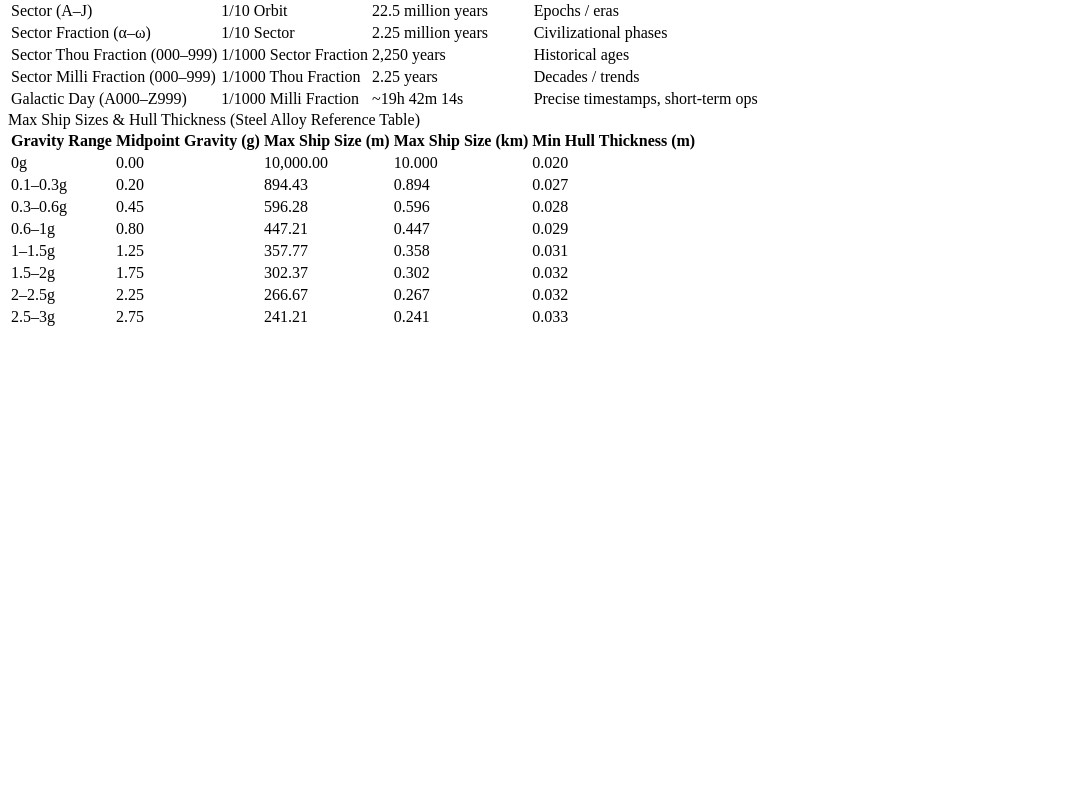
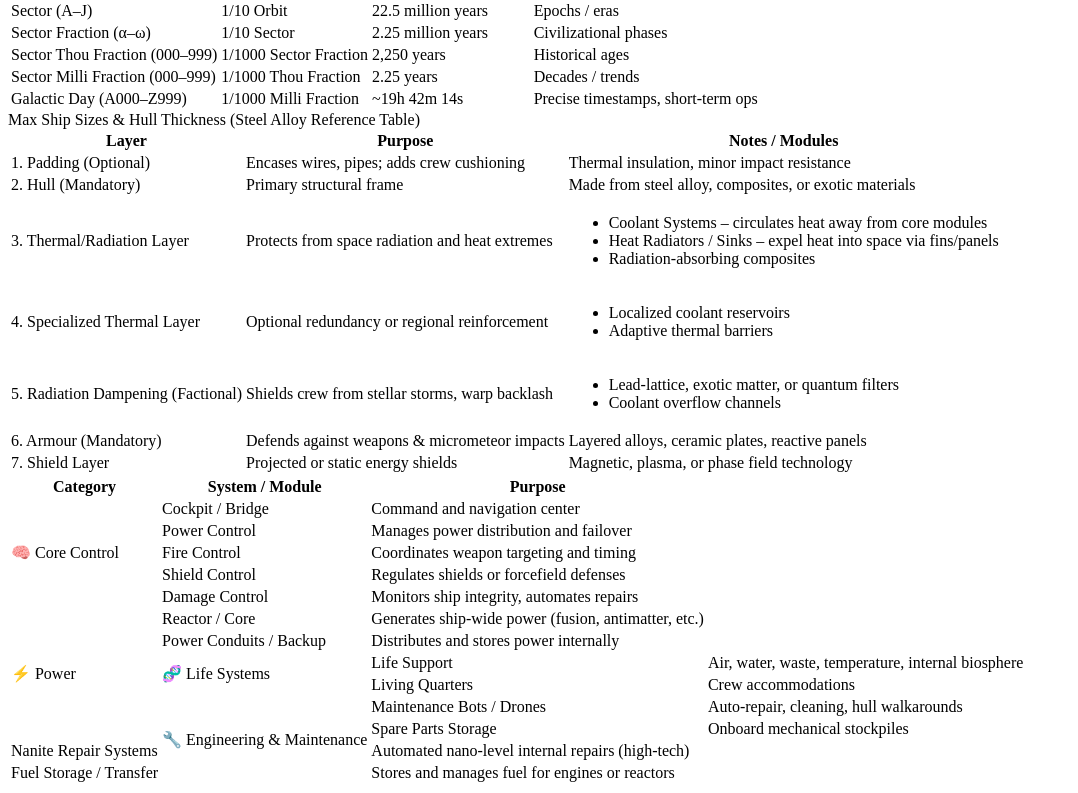
Before and after one commit to EddyUnavailable/sorynari, a Next.js app: page /universeLore in a window 1280 px wide. Shown: the part 803-1596 px from the top of the page, without its empty margins (0-1078 px from the left). Before the commit the page ends 1140 px from the top, so only its background shows below. Built offline with nearby package versions, Linux system fonts and the light colour scheme.

Commit message:
uni update1

```diff
--- a/src/app/universeLore/page.js
+++ b/src/app/universeLore/page.js
@@ -72,6 +72,8 @@ export default function UniverseLore() {
               </tr>
             </tbody>
           </table>
+
+
           <h2 className="text-2xl font-semibold mt-4 mb-2">📜 Galactic Tech Rules</h2>
       <ul className="list-disc list-inside space-y-2">
         <li><strong>No Warp Drive:</strong> Hyperspace is the only method of interstellar travel, and it is slow and dangerous.</li>
@@ -143,74 +145,144 @@ export default function UniverseLore() {
             </tbody>
           </table>
         </div>
+
         <div> Max Ship Sizes & Hull Thickness (Steel Alloy Reference Table)</div>
-        <table className="table-auto border-collapse border border-gray-400 w-full text-sm text-left">
+
+
+<table className="table-auto border-collapse border border-gray-400 w-full text-sm text-left">
   <thead className="bg-gray-100">
     <tr>
-      <th className="border border-gray-300 px-4 py-2">Gravity Range</th>
-      <th className="border border-gray-300 px-4 py-2">Midpoint Gravity (g)</th>
-      <th className="border border-gray-300 px-4 py-2">Max Ship Size (m)</th>
-      <th className="border border-gray-300 px-4 py-2">Max Ship Size (km)</th>
-      <th className="border border-gray-300 px-4 py-2">Min Hull Thickness (m)</th>
+      <th className="border border-gray-300 px-4 py-2">Layer</th>
+      <th className="border border-gray-300 px-4 py-2">Purpose</th>
+      <th className="border border-gray-300 px-4 py-2">Notes / Modules</th>
     </tr>
   </thead>
   <tbody>
-    <tr>
-      <td className="border px-4 py-2">0g</td>
-      <td className="border px-4 py-2">0.00</td>
-      <td className="border px-4 py-2">10,000.00</td>
-      <td className="border px-4 py-2">10.000</td>
-      <td className="border px-4 py-2">0.020</td>
+    <tr className="bg-gray-50">
+      <td className="border px-4 py-2">1. Padding (Optional)</td>
+      <td className="border px-4 py-2">Encases wires, pipes; adds crew cushioning</td>
+      <td className="border px-4 py-2">Thermal insulation, minor impact resistance</td>
     </tr>
     <tr>
-      <td className="border px-4 py-2">0.1–0.3g</td>
-      <td className="border px-4 py-2">0.20</td>
-      <td className="border px-4 py-2">894.43</td>
-      <td className="border px-4 py-2">0.894</td>
-      <td className="border px-4 py-2">0.027</td>
+      <td className="border px-4 py-2">2. Hull (Mandatory)</td>
+      <td className="border px-4 py-2">Primary structural frame</td>
+      <td className="border px-4 py-2">Made from steel alloy, composites, or exotic materials</td>
+    </tr>
+    <tr className="bg-gray-50">
+      <td className="border px-4 py-2">3. Thermal/Radiation Layer</td>
+      <td className="border px-4 py-2">Protects from space radiation and heat extremes</td>
+      <td className="border px-4 py-2">
+        <ul className="list-disc list-inside">
+          <li>Coolant Systems – circulates heat away from core modules</li>
+          <li>Heat Radiators / Sinks – expel heat into space via fins/panels</li>
+          <li>Radiation-absorbing composites</li>
+        </ul>
+      </td>
     </tr>
     <tr>
-      <td className="border px-4 py-2">0.3–0.6g</td>
-      <td className="border px-4 py-2">0.45</td>
-      <td className="border px-4 py-2">596.28</td>
-      <td className="border px-4 py-2">0.596</td>
-      <td className="border px-4 py-2">0.028</td>
+      <td className="border px-4 py-2">4. Specialized Thermal Layer</td>
+      <td className="border px-4 py-2">Optional redundancy or regional reinforcement</td>
+      <td className="border px-4 py-2">
+        <ul className="list-disc list-inside">
+          <li>Localized coolant reservoirs</li>
+          <li>Adaptive thermal barriers</li>
+        </ul>
+      </td>
+    </tr>
+    <tr className="bg-gray-50">
+      <td className="border px-4 py-2">5. Radiation Dampening (Factional)</td>
+      <td className="border px-4 py-2">Shields crew from stellar storms, warp backlash</td>
+      <td className="border px-4 py-2">
+        <ul className="list-disc list-inside">
+          <li>Lead-lattice, exotic matter, or quantum filters</li>
+          <li>Coolant overflow channels</li>
+        </ul>
+      </td>
     </tr>
     <tr>
-      <td className="border px-4 py-2">0.6–1g</td>
-      <td className="border px-4 py-2">0.80</td>
-      <td className="border px-4 py-2">447.21</td>
-      <td className="border px-4 py-2">0.447</td>
-      <td className="border px-4 py-2">0.029</td>
+      <td className="border px-4 py-2">6. Armour (Mandatory)</td>
+      <td className="border px-4 py-2">Defends against weapons & micrometeor impacts</td>
+      <td className="border px-4 py-2">Layered alloys, ceramic plates, reactive panels</td>
+    </tr>
+    <tr className="bg-gray-50">
+      <td className="border px-4 py-2">7. Shield Layer</td>
+      <td className="border px-4 py-2">Projected or static energy shields</td>
+      <td className="border px-4 py-2">Magnetic, plasma, or phase field technology</td>
+    </tr>
+  </tbody>
+</table>
+
+
+<table className="table-auto border-collapse border border-gray-400 w-full text-sm text-left">
+  <thead className="bg-gray-100">
+    <tr>
+      <th className="border border-gray-300 px-4 py-2">Category</th>
+      <th className="border border-gray-300 px-4 py-2">System / Module</th>
+      <th className="border border-gray-300 px-4 py-2">Purpose</th>
+    </tr>
+  </thead>
+  <tbody>
+    <tr className="bg-gray-50">
+      <td className="border px-4 py-2" rowSpan="5">🧠 Core Control</td>
+      <td className="border px-4 py-2">Cockpit / Bridge</td>
+      <td className="border px-4 py-2">Command and navigation center</td>
     </tr>
     <tr>
-      <td className="border px-4 py-2">1–1.5g</td>
-      <td className="border px-4 py-2">1.25</td>
-      <td className="border px-4 py-2">357.77</td>
-      <td className="border px-4 py-2">0.358</td>
-      <td className="border px-4 py-2">0.031</td>
+      <td className="border px-4 py-2">Power Control</td>
+      <td className="border px-4 py-2">Manages power distribution and failover</td>
     </tr>
     <tr>
-      <td className="border px-4 py-2">1.5–2g</td>
-      <td className="border px-4 py-2">1.75</td>
-      <td className="border px-4 py-2">302.37</td>
-      <td className="border px-4 py-2">0.302</td>
-      <td className="border px-4 py-2">0.032</td>
+      <td className="border px-4 py-2">Fire Control</td>
+      <td className="border px-4 py-2">Coordinates weapon targeting and timing</td>
     </tr>
     <tr>
-      <td className="border px-4 py-2">2–2.5g</td>
-      <td className="border px-4 py-2">2.25</td>
-      <td className="border px-4 py-2">266.67</td>
-      <td className="border px-4 py-2">0.267</td>
-      <td className="border px-4 py-2">0.032</td>
+      <td className="border px-4 py-2">Shield Control</td>
+      <td className="border px-4 py-2">Regulates shields or forcefield defenses</td>
     </tr>
     <tr>
-      <td className="border px-4 py-2">2.5–3g</td>
-      <td className="border px-4 py-2">2.75</td>
-      <td className="border px-4 py-2">241.21</td>
-      <td className="border px-4 py-2">0.241</td>
-      <td className="border px-4 py-2">0.033</td>
+      <td className="border px-4 py-2">Damage Control</td>
+      <td className="border px-4 py-2">Monitors ship integrity, automates repairs</td>
     </tr>
+
+    <tr className="bg-gray-50">
+      <td className="border px-4 py-2" rowSpan="6">⚡ Power</td>
+      <td className="border px-4 py-2">Reactor / Core</td>
+      <td className="border px-4 py-2">Generates ship-wide power (fusion, antimatter, etc.)</td>
+    </tr>
+    <tr>
+      <td className="border px-4 py-2">Power Conduits / Backup</td>
+      <td className="border px-4 py-2">Distributes and stores power internally</td>
+    </tr>
+
+    <tr className="bg-gray-50">
+      <td className="border px-4 py-2" rowSpan="2">🧬 Life Systems</td>
+      <td className="border px-4 py-2">Life Support</td>
+      <td className="border px-4 py-2">Air, water, waste, temperature, internal biosphere</td>
+    </tr>
+    <tr>
+      <td className="border px-4 py-2">Living Quarters</td>
+      <td className="border px-4 py-2">Crew accommodations</td>
+    </tr>
+
+    <tr className="bg-gray-50">
+      <td className="border px-4 py-2" rowSpan="4">🔧 Engineering & Maintenance</td>
+      <td className="border px-4 py-2">Maintenance Bots / Drones</td>
+      <td className="border px-4 py-2">Auto-repair, cleaning, hull walkarounds</td>
+    </tr>
+    <tr>
+      <td className="border px-4 py-2">Spare Parts Storage</td>
+      <td className="border px-4 py-2">Onboard mechanical stockpiles</td>
+    </tr>
+    <tr>
+      <td className="border px-4 py-2">Nanite Repair Systems</td>
+      <td className="border px-4 py-2">Automated nano-level internal repairs (high-tech)</td>
+    </tr>
+    <tr>
+      <td className="border px-4 py-2">Fuel Storage / Transfer</td>
+      <td className="border px-4 py-2">Stores and manages fuel for engines or reactors</td>
+    </tr>
+
+    {/* <!-- You can continue appending other categories like Habitation, Defense, Mobility, etc. --> */}
   </tbody>
 </table>
       </section>
```
